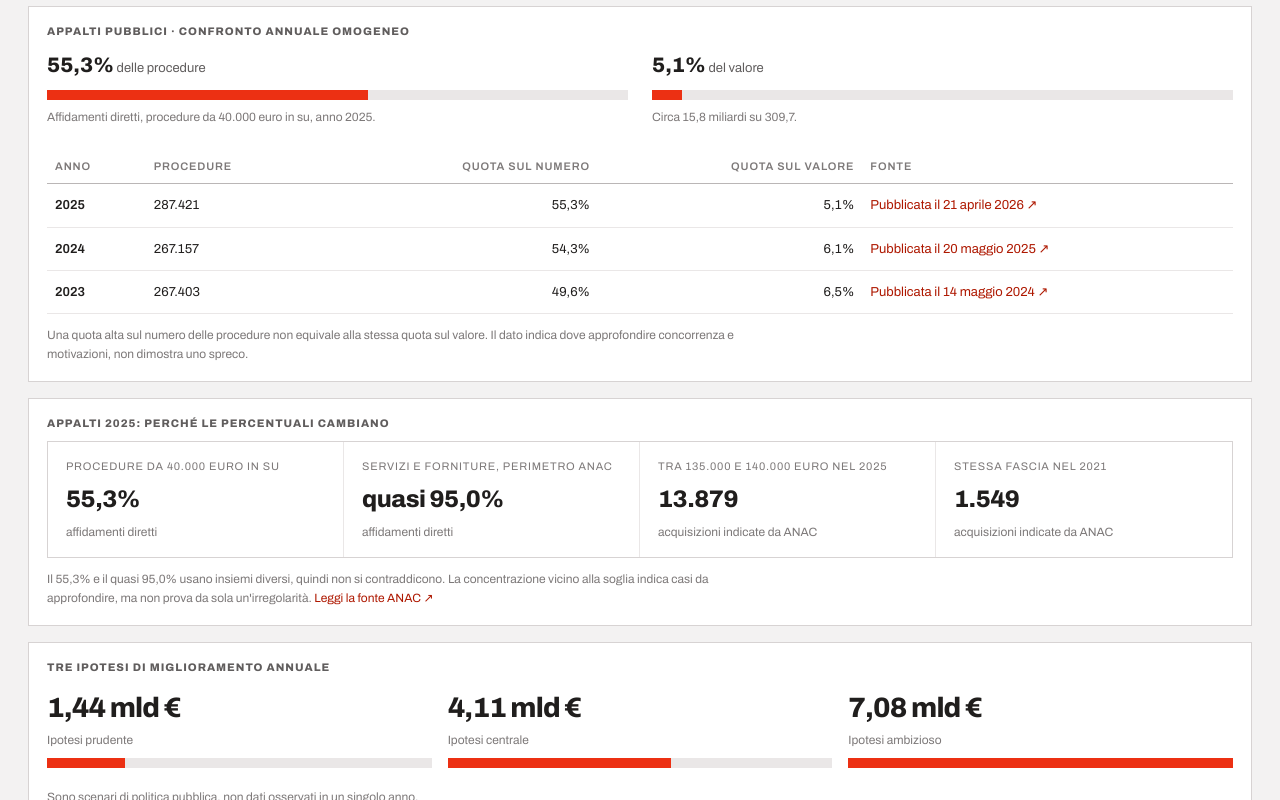
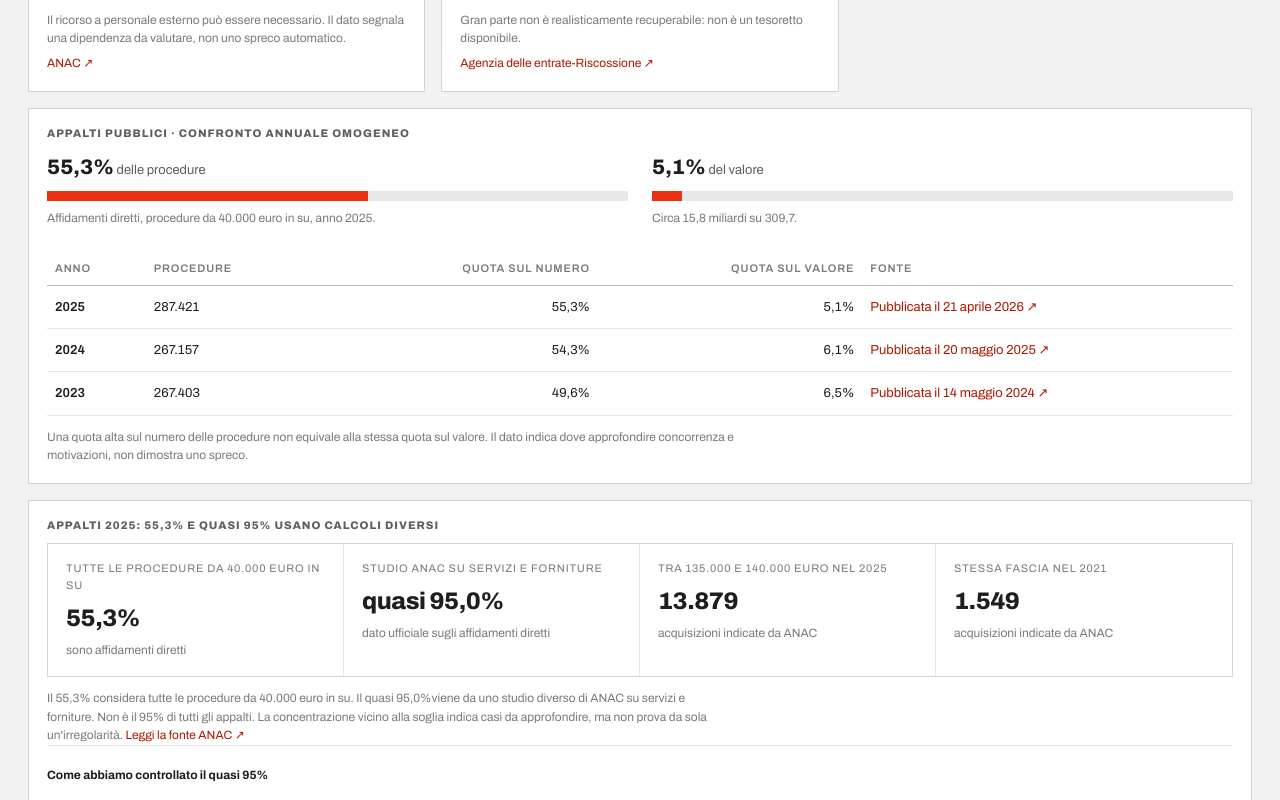
Before and after one commit to Elgabor/DoveVannoINostriSoldi, a Next.js app: page /controlli in a window 1280 px wide. Shown: the part 2000-2800 px from the top of the page. Built offline with nearby package versions, Linux system fonts and the light colour scheme.

Commit message:
fix: clarify ANAC percentage scopes

```diff
--- a/src/app/controlli/controlli.module.css
+++ b/src/app/controlli/controlli.module.css
@@ -61,6 +61,12 @@
 .signalDetails summary {
   cursor: pointer;
   font-weight: 650;
+}
+
+.signalDetails summary {
+  display: flex;
+  min-height: 44px;
+  align-items: center;
 }
 
 .readingGuide summary {
--- a/src/app/controlli/page.tsx
+++ b/src/app/controlli/page.tsx
@@ -267,20 +267,20 @@ export default async function ControlsPage({ searchParams }: PageProps) {
 
       {(selectedYear === null || selectedYear === 2025) && (
         <section className="panel">
-          <h2 className="panel-title">Appalti 2025: perché le percentuali cambiano</h2>
+          <h2 className="panel-title">Appalti 2025: 55,3% e quasi 95% usano calcoli diversi</h2>
           <div className="stat-strip">
             <div>
-              <span className="stat-label">Procedure da 40.000 euro in su</span>
+              <span className="stat-label">Tutte le procedure da 40.000 euro in su</span>
               <span className="stat-value">{percent(procurementComparisons[2025].byNumber)}</span>
-              <span className="stat-note">affidamenti diretti</span>
+              <span className="stat-note">sono affidamenti diretti</span>
             </div>
             <div>
-              <span className="stat-label">Servizi e forniture, perimetro ANAC</span>
+              <span className="stat-label">Studio ANAC su servizi e forniture</span>
               <span className="stat-value">
                 {procurementServicesAndSupplies2025.directAwardShareQualifier}{" "}
                 {percent(procurementServicesAndSupplies2025.directAwardShare)}
               </span>
-              <span className="stat-note">affidamenti diretti</span>
+              <span className="stat-note">dato ufficiale sugli affidamenti diretti</span>
             </div>
             <div>
               <span className="stat-label">Tra 135.000 e 140.000 euro nel 2025</span>
@@ -298,14 +298,50 @@ export default async function ControlsPage({ searchParams }: PageProps) {
             </div>
           </div>
           <p className={styles.note}>
-            Il {percent(procurementComparisons[2025].byNumber)} e il quasi{" "}
-            {percent(procurementServicesAndSupplies2025.directAwardShare)} usano insiemi diversi,
-            quindi non si contraddicono. La concentrazione vicino alla soglia indica casi da
-            approfondire, ma non prova da sola un&apos;irregolarità.{" "}
+            Il {percent(procurementComparisons[2025].byNumber)} considera tutte le procedure da
+            40.000 euro in su. Il quasi {percent(procurementServicesAndSupplies2025.directAwardShare)}
+            viene da uno studio diverso di ANAC su servizi e forniture. Non è il 95% di tutti gli
+            appalti. La concentrazione vicino alla soglia indica casi da approfondire, ma non prova
+            da sola un&apos;irregolarità.{" "}
             <a href={procurementServicesAndSupplies2025.sourceUrl} target="_blank" rel="noreferrer">
               Leggi la fonte ANAC ↗
             </a>
           </p>
+          <details className={styles.signalDetails}>
+            <summary>Come abbiamo controllato il quasi 95%</summary>
+            <dl>
+              <div>
+                <dt>Che cosa scrive ANAC</dt>
+                <dd>
+                  Quasi il 95% nel gruppo specifico di contratti usato nel suo studio su servizi e
+                  forniture.
+                </dd>
+              </div>
+              <div>
+                <dt>Che cosa otteniamo dai file aperti</dt>
+                <dd>
+                  {percent(procurementServicesAndSupplies2025.replicatedDirectAwardShare)} usando i
+                  dodici file mensili 2025 disponibili il{" "}
+                  {longDate(procurementServicesAndSupplies2025.replicationObservedAt)}. La differenza
+                  può dipendere da rettifiche successive o da ulteriori dettagli del perimetro.
+                </dd>
+              </div>
+              <div>
+                <dt>Come lo presentiamo</dt>
+                <dd>
+                  Manteniamo il dato ufficiale e mostriamo separatamente il nostro controllo. Non
+                  correggiamo i dati per farli coincidere.{" "}
+                  <a
+                    href={procurementServicesAndSupplies2025.replicationUrl}
+                    target="_blank"
+                    rel="noreferrer"
+                  >
+                    Vedi metodo e risultati ↗
+                  </a>
+                </dd>
+              </div>
+            </dl>
+          </details>
         </section>
       )}
 
--- a/src/lib/audit-data.ts
+++ b/src/lib/audit-data.ts
@@ -79,6 +79,8 @@ export const procurementReducedCompetition2025 = {
 export const procurementServicesAndSupplies2025 = {
   directAwardShare: 95,
   directAwardShareQualifier: "quasi",
+  replicatedDirectAwardShare: 93.00067,
+  replicationObservedAt: "2026-08-20",
   thresholdBandLowerEuro: 135_000,
   thresholdBandUpperEuro: 140_000,
   thresholdBandCount2021: 1_549,
@@ -91,6 +93,8 @@ export const procurementServicesAndSupplies2025 = {
   sourcePublishedAt: "2026-04-21",
   sourceUrl:
     "https://www.anticorruzione.it/documents/91439/393633199/Anac%2B-%2BPresentazione%2Bdella%2BRelazione%2Bannuale%2B2026%2Bsu%2Battivit%C3%A0%2B2025.pdf/a35c6b4a-db50-13be-8d6f-7fba8fa4d4dd?t=1776760814307",
+  replicationUrl:
+    "https://github.com/Italian-Builders-Org/DoveVannoINostriSoldi/blob/main/docs/research/ANAC_2025_REPLICATION.md",
 } as const;
 
 const auditSignalsWithoutComparableProcurement: AuditSignal[] = [
```
Also changed, not shown: 1 other file (tests, documents, lock files or other folders).
